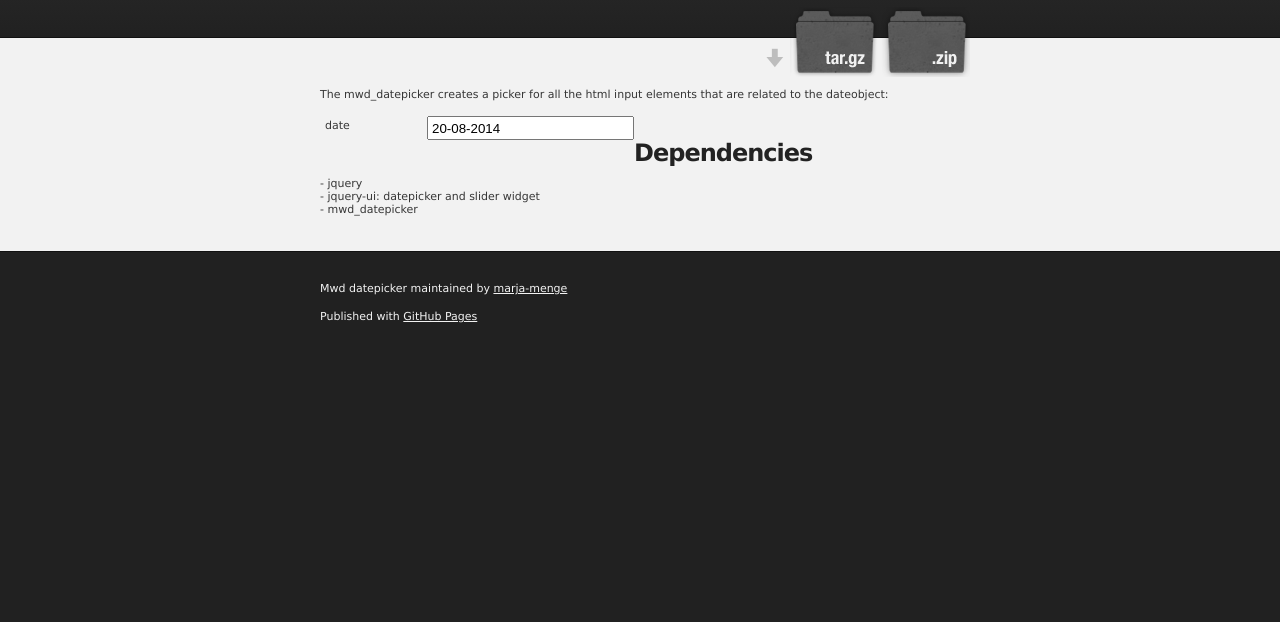
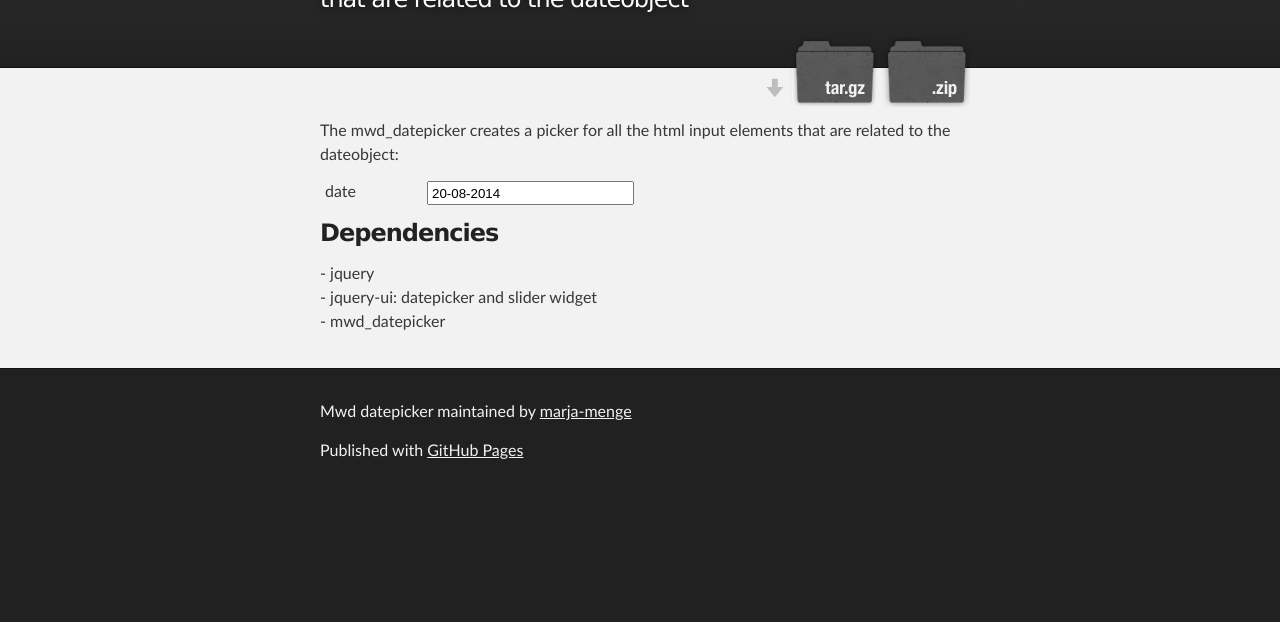
Before and after one commit to marja-menge/mwd_datepicker, a plain HTML site: page index.html in a window 1280 px wide. Shown: the part 178-800 px from the top of the page. Drawn offline with nearby package versions, Linux system fonts and the light colour scheme.

Commit message:
Update stylesheet.css

```diff
--- a/stylesheets/stylesheet.css
+++ b/stylesheets/stylesheet.css
@@ -59,7 +59,7 @@ body {
   -webkit-font-smoothing: antialiased;
 }
 
-body { font: normal 11px verdana, futura, arial, helvetica; }
+bodyx { font: normal 11px verdana, futura, arial, helvetica; }
 
 label { float: left; width: 100px; margin: 0 5px 5px 0; padding: 0 0 0 5px;
 display: block; height: 20px; line-height: 20px; }
```
